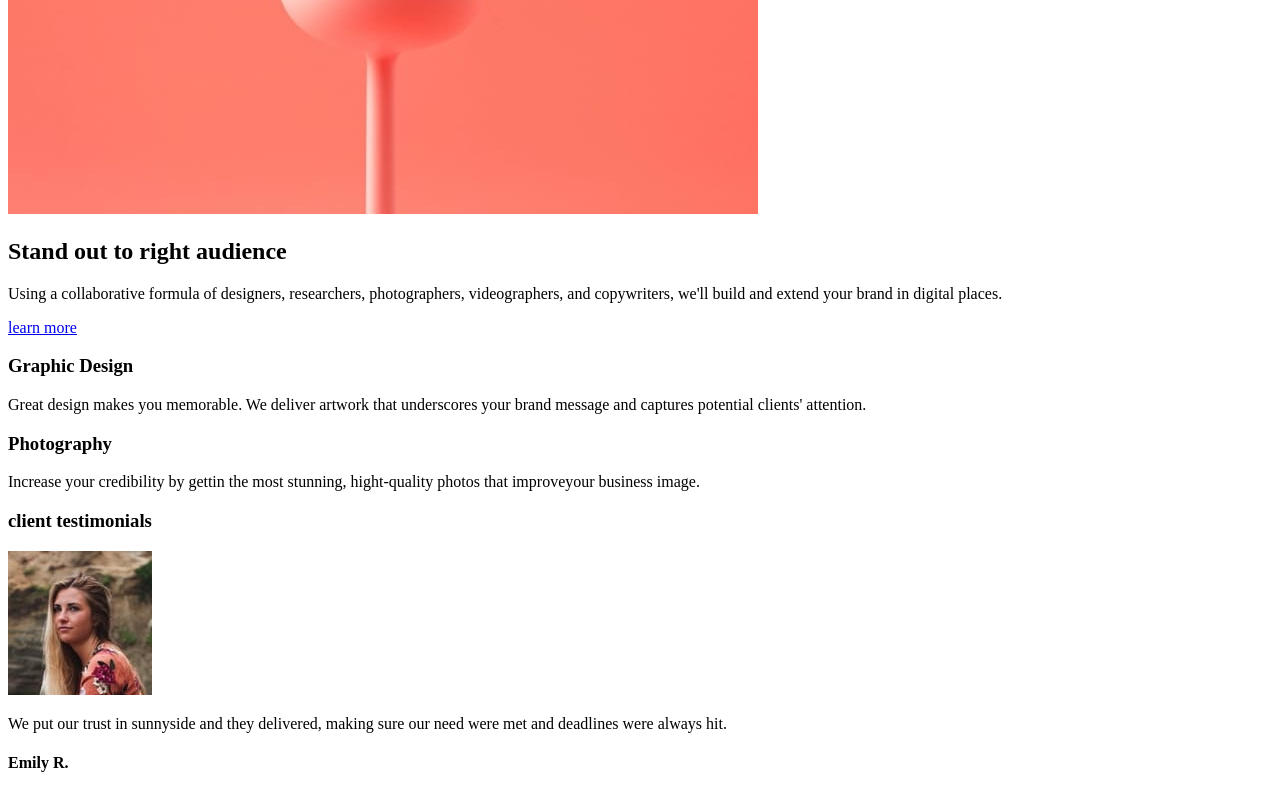
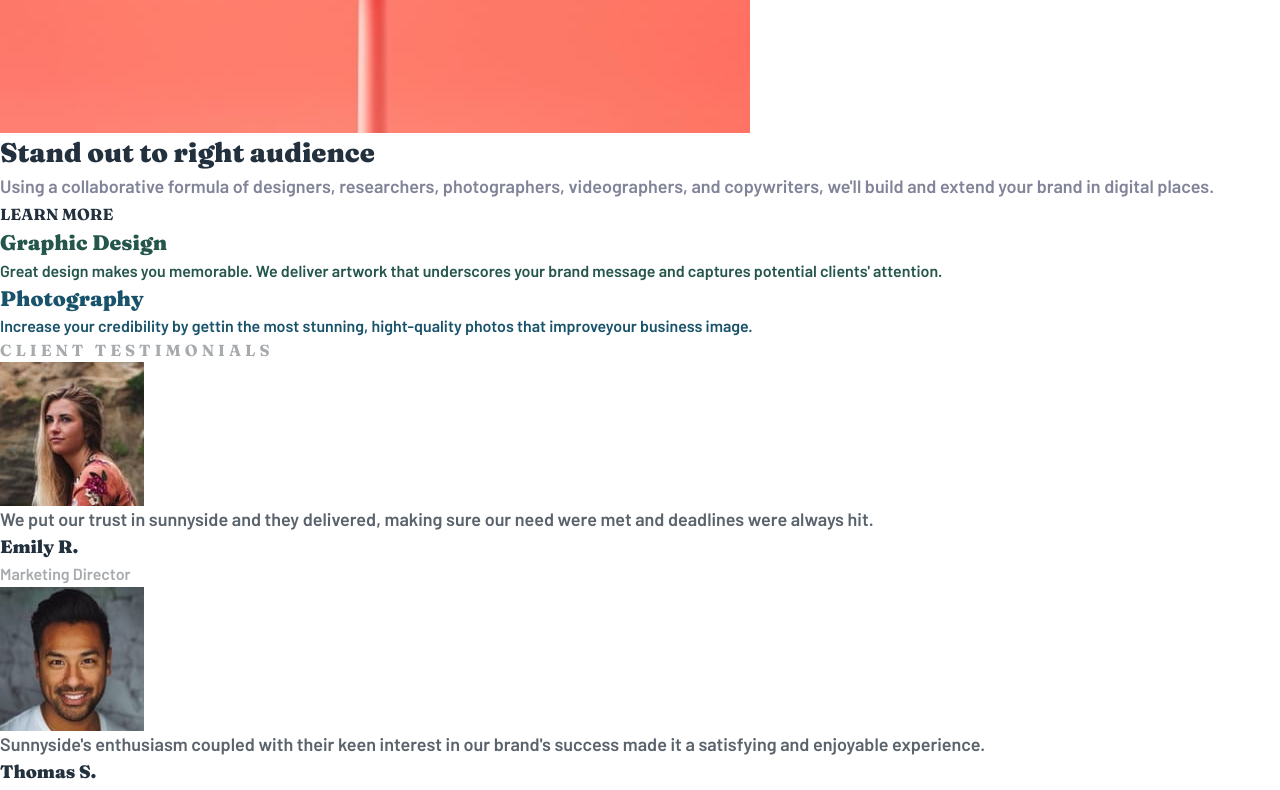
Before and after one commit to canduman00/sunnyside-agency-landing-page-main, a plain HTML site: page index.html in a window 1280 px wide. Shown: the part 1520-2310 px from the top of the page. Drawn offline with Linux system fonts and the light colour scheme.

Commit message:
base styles
-declared custom variables
-css reset
-base styles
-typography
-fixed some svg colors

```diff
--- a/scss/_base.scss
+++ b/scss/_base.scss
@@ -0,0 +1,172 @@
+:root{
+    --clr-neutral-100:hsl(0, 0%, 100%);
+    --clr-neutral-300:hsl(210, 4%, 67%);
+    --clr-neutral-400:hsl(232, 10%, 55%);
+    --clr-neutral-500:hsl(213, 9%, 39%);
+    --clr-neutral-700:hsl(212, 27%, 19%);
+
+    --clr-soft-red:hsl(7, 99%, 70%);
+    --clr-yellow:hsl(51, 100%, 49%);
+
+    --clr-dark-desaturated-cyan:hsl(167, 40%, 24%);
+    --clr-dark-blue:hsl(198, 62%, 26%);
+
+    --clr-dark-moderate-cyan:hsl(168, 34%, 41%);
+
+    --ff-base:"Barlow", sans-serif;
+    --ff-secondary:"Fraunces", serif;
+
+    --fw-regular:600;
+    --fw-semi-bold:700;
+    --fw-bold:900;
+
+    --fs-300:1rem;
+    --fs-400:1.125rem;
+}
+
+/*CSS Reset*/
+
+/*
+  1. Use a more-intuitive box-sizing model.
+*/
+*, *::before, *::after {
+    box-sizing: border-box;
+  }
+  /*
+    2. Remove default margin
+  */
+  * {
+    margin: 0;
+  }
+  /*
+    Typographic tweaks!
+    3. Add accessible line-height
+    4. Improve text rendering
+  */
+  body {
+    line-height: 1.5;
+    -webkit-font-smoothing: antialiased;
+  }
+  /*
+    5. Improve media defaults
+  */
+  img, picture, video, canvas, svg {
+    display: block;
+    max-width: 100%;
+  }
+  /*
+    6. Remove built-in form typography styles
+  */
+  input, button, textarea, select {
+    font: inherit;
+  }
+  /*
+    7. Avoid text overflows
+  */
+  p, h1, h2, h3, h4, h5, h6 {
+    overflow-wrap: break-word;
+  }
+  /*
+    8. Create a root stacking context
+  */
+  #root, #__next {
+    isolation: isolate;
+  }
+
+/*base styling*/
+
+body{
+    font-family: var(--ff-base);
+    font-size:var(--fs-400);
+    color:var(--clr-neutral-400);
+
+}
+
+/*typography*/
+
+a{
+    text-decoration: none;
+}
+.nav-item{
+    a{
+        color:var(--clr-neutral-100);
+    }
+    button{
+        text-transform: uppercase;
+        font-family: var(--ff-secondary);
+        font-size:var(--fs-300);
+        color:var(--clr-neutral-100);
+    }
+}
+
+h1.primary-title{
+    text-transform: uppercase;
+    font-family: var(--ff-secondary);
+    text-align: center;
+    letter-spacing: 8px;
+    line-height: 1.2;
+    color:var(--clr-neutral-100);
+}
+
+.half-text-title{
+    font-family: var(--ff-secondary);
+    font-weight:var(--fw-bold);
+    color:var(--clr-neutral-700);
+}
+
+.half-text-link{
+    text-transform: uppercase;
+    font-family: var(--ff-secondary);
+    color:var(--clr-neutral-700);
+    font-size:1rem;
+}
+
+.back-title{
+    font-family: var(--ff-secondary);
+    font-weight: var(--fw-bold);
+}
+.cherry{
+    color:var(--clr-dark-desaturated-cyan);
+}
+.orange{
+    color:var(--clr-dark-blue);
+}
+.back-text{
+    font-size:var(--fs-300);
+}
+
+.testimonial{
+    &__title{
+        font-family: var(--ff-secondary);
+        text-transform: uppercase;
+        font-size:var(--fs-300);
+        font-weight: var(--fw--bold);
+        color:var(--clr-neutral-300);
+        letter-spacing: 4px;
+    }
+    .test-text{
+        color:var(--clr-neutral-500);
+    }
+    .test-position{
+        .test-name{
+            font-family: var(--ff-secondary);
+            color:var(--clr-neutral-700);
+            font-weight: var(--fw-bold);
+        }
+        span{
+            font-size: var(--fs-300);
+            color:var(--clr-neutral-300);
+        }
+    }
+}
+footer{
+    .secondary-nav a{
+        color:var(--clr-dark-desaturated-cyan);
+        font-size: var(--fs-300);
+
+        &:hover{
+            color:var(--clr-neutral-100);
+        }
+    }
+
+}
```
Also changed, not shown: index.html (+2 -2 lines), dist/style.css, 1 other file.
